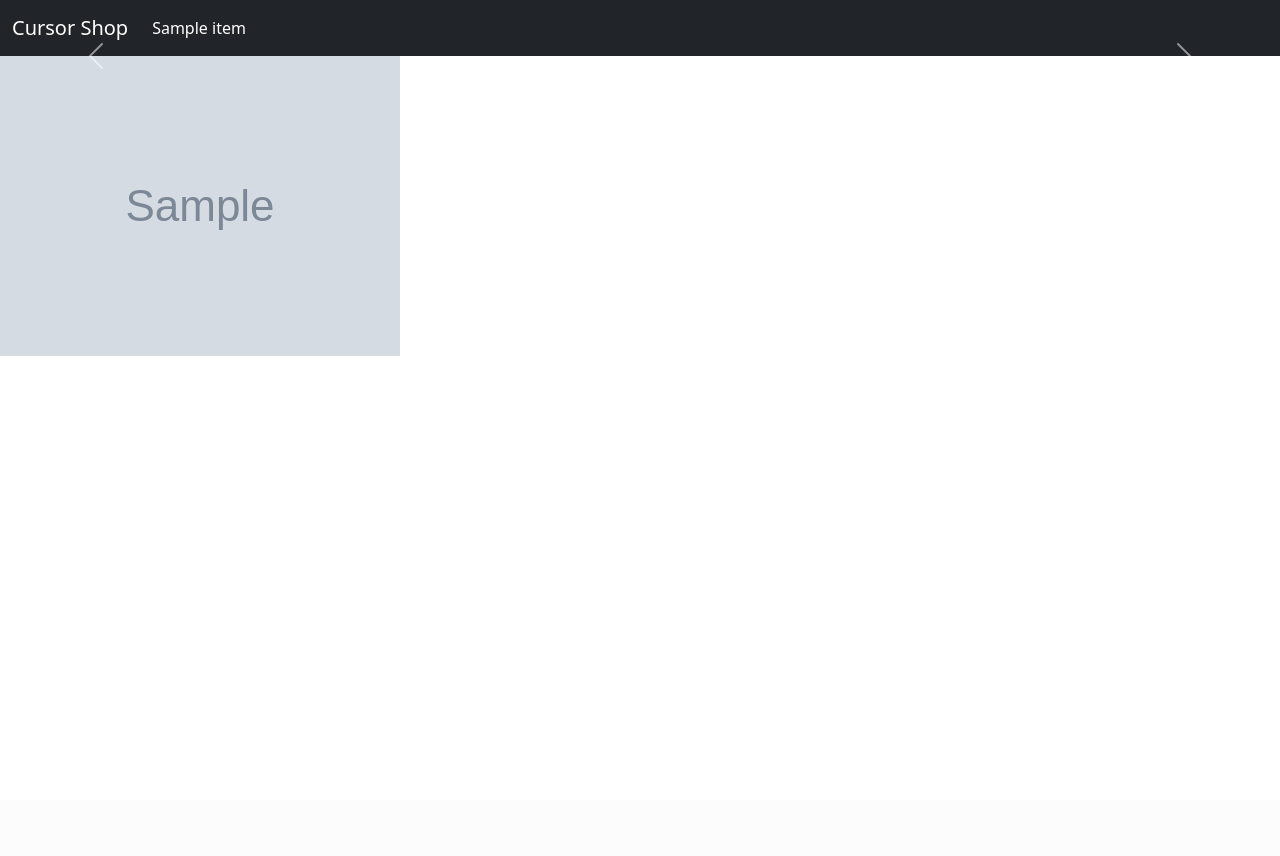
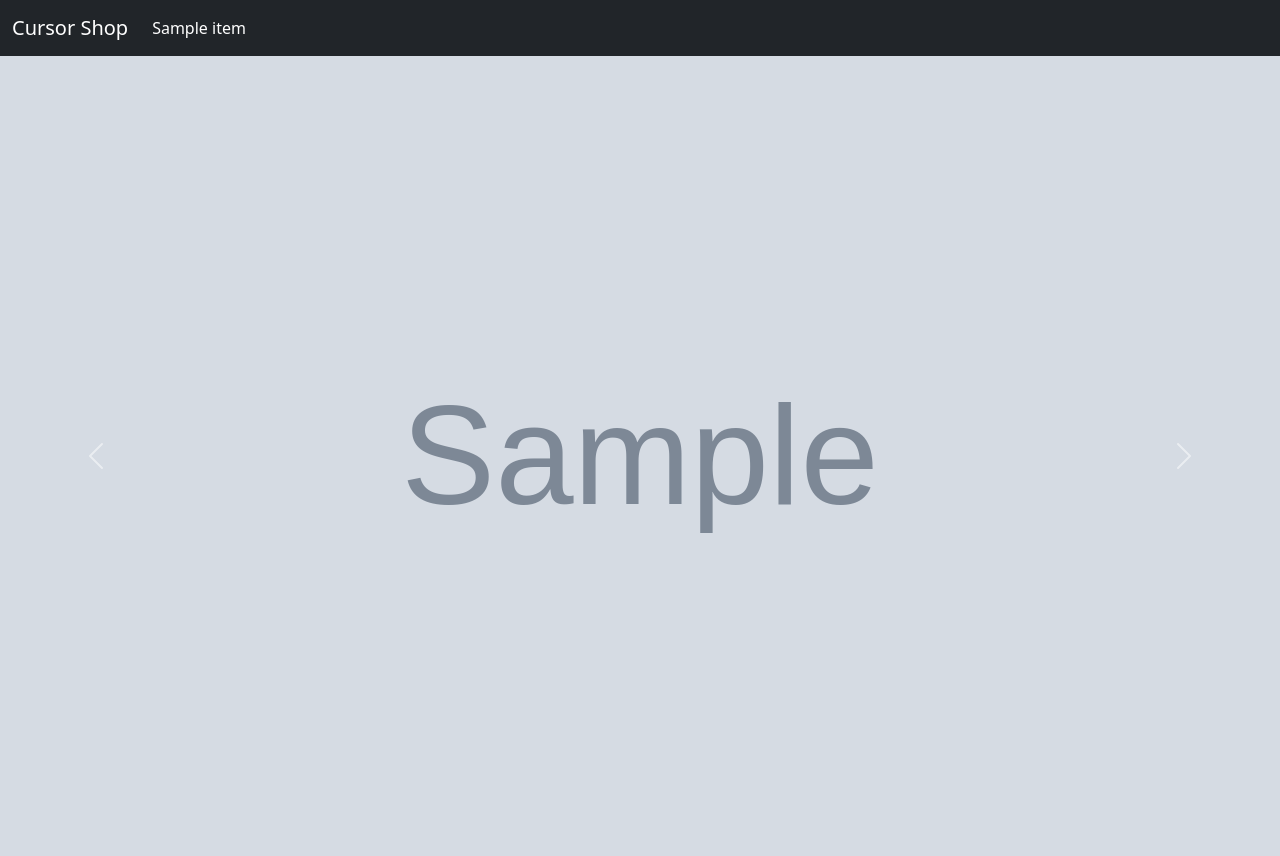
Before and after one commit to roman21053/Python_Advanced, a Django app: template Home_Work/Django/HW_Less_20_Django_intro/cursore_shop/templates/index.html in a window 1280 px wide. Before the commit the page ends 356 px from the top, so only its background shows below. Run offline with Django 4.2, Linux system fonts and the light colour scheme; the template is opened without the code that fills it: most values are stand-ins (such as "Sample title", 1, 10 or a date in 2020); grey boxes marked "Sample" are stand-in pictures; data that the repository does not hold is empty.

Commit message:
edited the display of elements in "index.html"

```diff
--- a/Home_Work/Django/HW_Less_20_Django_intro/cursore_shop/templates/index.html
+++ b/Home_Work/Django/HW_Less_20_Django_intro/cursore_shop/templates/index.html
@@ -1,11 +1,13 @@
 {% extends 'base.html' %}
 {% block content %}
 <div id="carouselExample" class="carousel slide">
-  {% for image in slider_items %}
+  <div class="carousel-inner">
+    {% for image in slider_items %}
       <div class="carousel-item {% if forloop.first %}active{% endif %}">
-           <img src="{{ image.image.url }}" alt="Image not found">
+        <img src="{{ image.image.url }}" class="d-block w-100" alt="Image not found" style="object-fit: cover; height: 100vh;">
       </div>
-  {% endfor %}
+    {% endfor %}
+  </div>
   <button class="carousel-control-prev" type="button" data-bs-target="#carouselExample" data-bs-slide="prev">
     <span class="carousel-control-prev-icon" aria-hidden="true"></span>
     <span class="visually-hidden">Previous</span>
```
